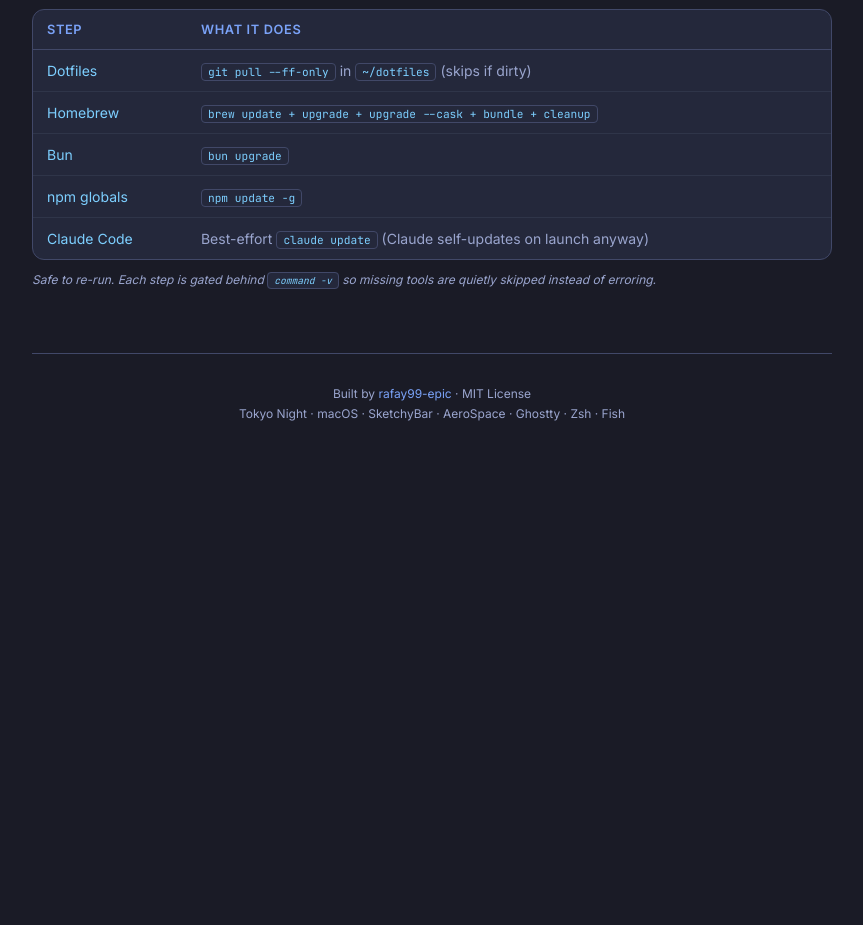
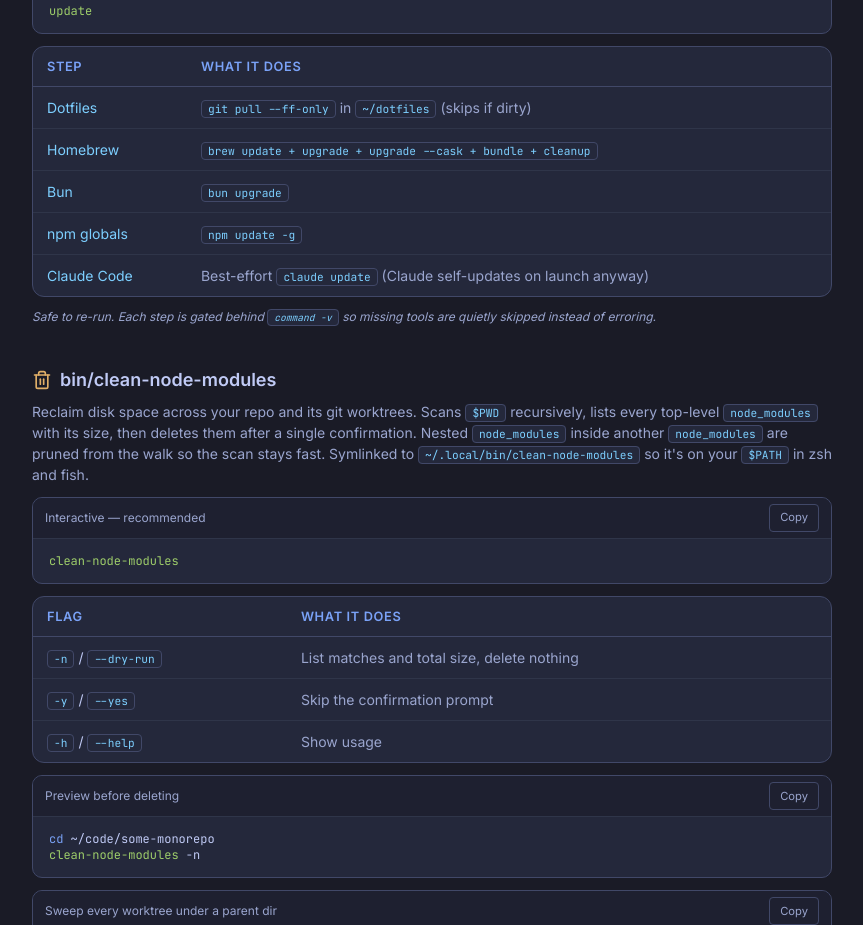
Before and after one commit to rafay99-epic/dotfiles, a website: page docs/maintenance.html in a window 1280 px wide. Shown: the part 1875-2800 px from the top of the page, without its empty margins (328-1191 px from the left). Before the commit the page ends 2353 px from the top, so only its background shows below. Drawn offline with nearby package versions, Linux system fonts and the light colour scheme.

Commit message:
feat: add clean-node-modules — sweep node_modules across worktrees
Scans $PWD recursively, lists every top-level node_modules with size,
then deletes after a single confirmation. -n dry-run, -y skip prompt.
Pruned at match so nested node_modules don't slow the walk. Wired into
install.sh and ~/.local/bin so it's on $PATH in zsh and fish; documented
on /maintenance with a new section + search-index entry.

```diff
--- a/docs/maintenance.html
+++ b/docs/maintenance.html
@@ -117,9 +117,9 @@
           <i data-lucide="refresh-cw" class="w-6 h-6 text-tn-green shrink-0"></i>
           <h2 class="section-title mb-0">Maintenance</h2>
         </div>
-        <p class="text-tn-sub mb-6">Declarative package lists, a global gitconfig with delta diffs, and a one-command updater. Keeps the system reproducible and current without thought.</p>
+        <p class="text-tn-sub mb-6">Declarative package lists, a global gitconfig with delta diffs, a one-command updater, and a worktree-friendly <code class="inline-code">node_modules</code> sweeper. Keeps the system reproducible, current, and tidy without thought.</p>
 
-        <div class="grid grid-cols-1 lg:grid-cols-3 gap-4 mb-6">
+        <div class="grid grid-cols-1 sm:grid-cols-2 lg:grid-cols-4 gap-4 mb-6">
           <a href="#maint-brewfile" class="tool-card bg-tn-bg2 border border-tn-border rounded-xl p-4 flex gap-3 items-start no-underline transition-all duration-200 hover:border-tn-cyan/50">
             <i data-lucide="box" class="w-5 h-5 text-tn-cyan shrink-0 mt-0.5"></i>
             <div><div class="font-semibold text-tn-fg text-sm">Brewfile</div><div class="text-tn-sub text-xs mt-0.5">Declarative package list</div></div>
@@ -131,6 +131,10 @@
           <a href="#maint-update" class="tool-card bg-tn-bg2 border border-tn-border rounded-xl p-4 flex gap-3 items-start no-underline transition-all duration-200 hover:border-tn-green/50">
             <i data-lucide="refresh-cw" class="w-5 h-5 text-tn-green shrink-0 mt-0.5"></i>
             <div><div class="font-semibold text-tn-fg text-sm">bin/update</div><div class="text-tn-sub text-xs mt-0.5">One-command updater</div></div>
+          </a>
+          <a href="#maint-clean-node-modules" class="tool-card bg-tn-bg2 border border-tn-border rounded-xl p-4 flex gap-3 items-start no-underline transition-all duration-200 hover:border-tn-yellow/50">
+            <i data-lucide="trash-2" class="w-5 h-5 text-tn-yellow shrink-0 mt-0.5"></i>
+            <div><div class="font-semibold text-tn-fg text-sm">bin/clean-node-modules</div><div class="text-tn-sub text-xs mt-0.5">Sweep <code class="inline-code">node_modules</code></div></div>
           </a>
         </div>
 
@@ -232,6 +236,44 @@
           </div>
           <p class="text-tn-sub text-xs mt-3"><em>Safe to re-run. Each step is gated behind <code class="inline-code">command -v</code> so missing tools are quietly skipped instead of erroring.</em></p>
         </div>
+
+        <!-- bin/clean-node-modules -->
+        <div id="maint-clean-node-modules" class="mt-10">
+          <h3 class="text-tn-fg font-semibold text-lg mb-2 flex items-center gap-2"><i data-lucide="trash-2" class="w-5 h-5 text-tn-yellow"></i>bin/clean-node-modules</h3>
+          <p class="text-tn-sub text-sm mb-3">Reclaim disk space across your repo and its git worktrees. Scans <code class="inline-code">$PWD</code> recursively, lists every top-level <code class="inline-code">node_modules</code> with its size, then deletes them after a single confirmation. Nested <code class="inline-code">node_modules</code> inside another <code class="inline-code">node_modules</code> are pruned from the walk so the scan stays fast. Symlinked to <code class="inline-code">~/.local/bin/clean-node-modules</code> so it's on your <code class="inline-code">$PATH</code> in zsh and fish.</p>
+
+          <div class="code-block-wrap mb-3">
+            <div class="code-header"><span class="text-tn-sub text-xs">Interactive — recommended</span><button class="copy-btn" data-code="clean-node-modules">Copy</button></div>
+            <pre class="code-body text-xs"><span class="text-tn-green">clean-node-modules</span></pre>
+          </div>
+
+          <div class="bg-tn-bg2 border border-tn-border rounded-xl overflow-hidden mb-3">
+            <table>
+              <thead><tr><th>Flag</th><th>What it does</th></tr></thead>
+              <tbody>
+                <tr><td><code class="inline-code text-tn-cyan">-n</code> / <code class="inline-code text-tn-cyan">--dry-run</code></td><td class="text-tn-sub">List matches and total size, delete nothing</td></tr>
+                <tr><td><code class="inline-code text-tn-cyan">-y</code> / <code class="inline-code text-tn-cyan">--yes</code></td><td class="text-tn-sub">Skip the confirmation prompt</td></tr>
+                <tr><td><code class="inline-code text-tn-cyan">-h</code> / <code class="inline-code text-tn-cyan">--help</code></td><td class="text-tn-sub">Show usage</td></tr>
+              </tbody>
+            </table>
+          </div>
+
+          <div class="code-block-wrap mb-3">
+            <div class="code-header"><span class="text-tn-sub text-xs">Preview before deleting</span><button class="copy-btn" data-code="cd ~/code/some-monorepo
+clean-node-modules -n">Copy</button></div>
+            <pre class="code-body text-xs"><span class="text-tn-blue">cd</span> ~/code/some-monorepo
+<span class="text-tn-green">clean-node-modules</span> -n</pre>
+          </div>
+
+          <div class="code-block-wrap mb-3">
+            <div class="code-header"><span class="text-tn-sub text-xs">Sweep every worktree under a parent dir</span><button class="copy-btn" data-code="cd ~/code/worktrees
+clean-node-modules -y">Copy</button></div>
+            <pre class="code-body text-xs"><span class="text-tn-blue">cd</span> ~/code/worktrees
+<span class="text-tn-green">clean-node-modules</span> -y</pre>
+          </div>
+
+          <p class="text-tn-sub text-xs"><em>Run from the directory you want to scan — the tool always uses <code class="inline-code">$PWD</code> as the root, never your home directory. <code class="inline-code">npm install</code> / <code class="inline-code">bun install</code> rebuilds <code class="inline-code">node_modules</code> from the existing lockfile, so deleting is safe on any committed project.</em></p>
+        </div>
       </section>
 
       <footer class="border-t border-tn-border pt-8 pb-4 text-center text-tn-sub text-xs">
```
Also changed, not shown: CLAUDE.md (+2 -1 lines), docs/search-index.json (+7 -0 lines), 2 other files.
